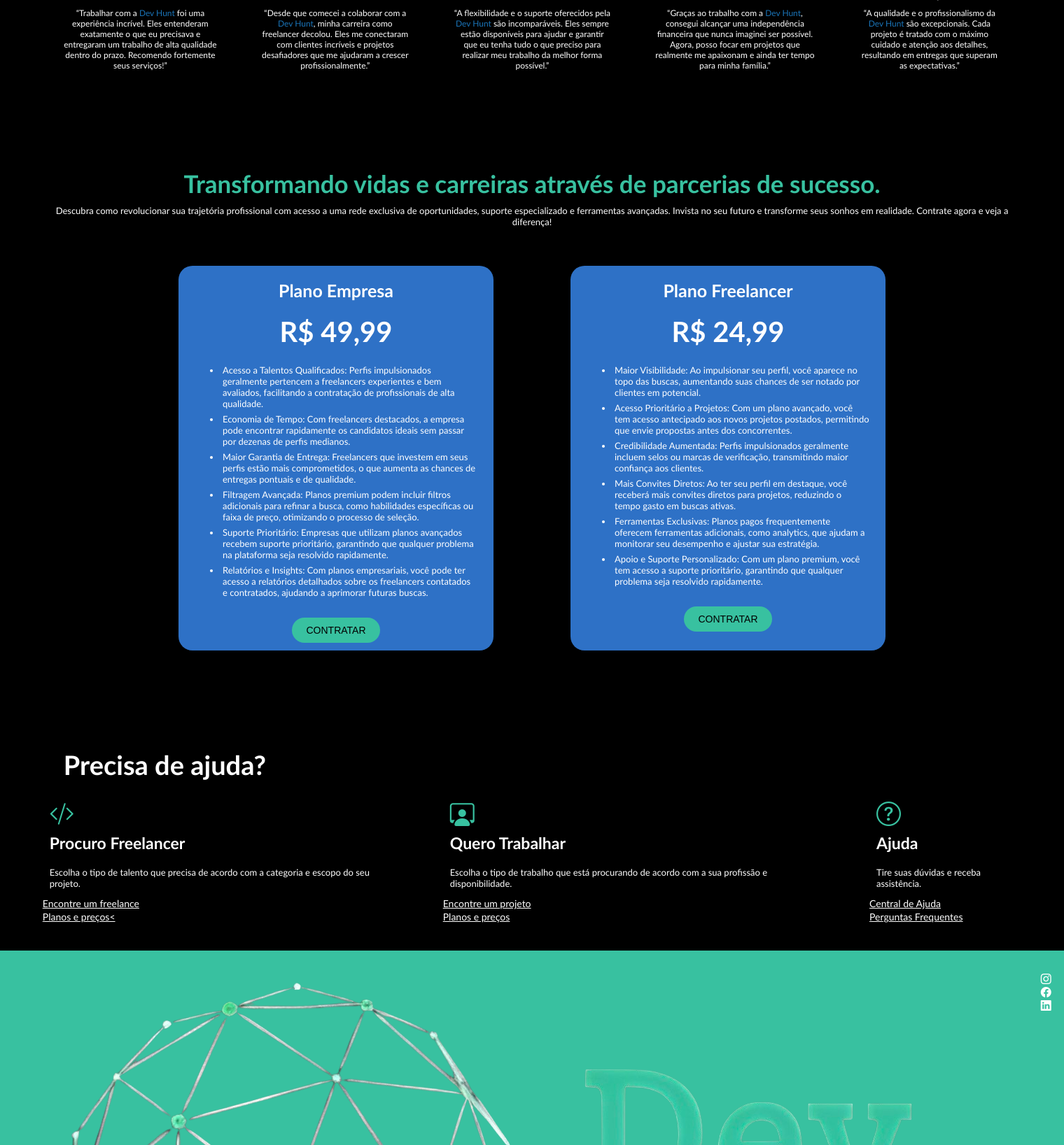
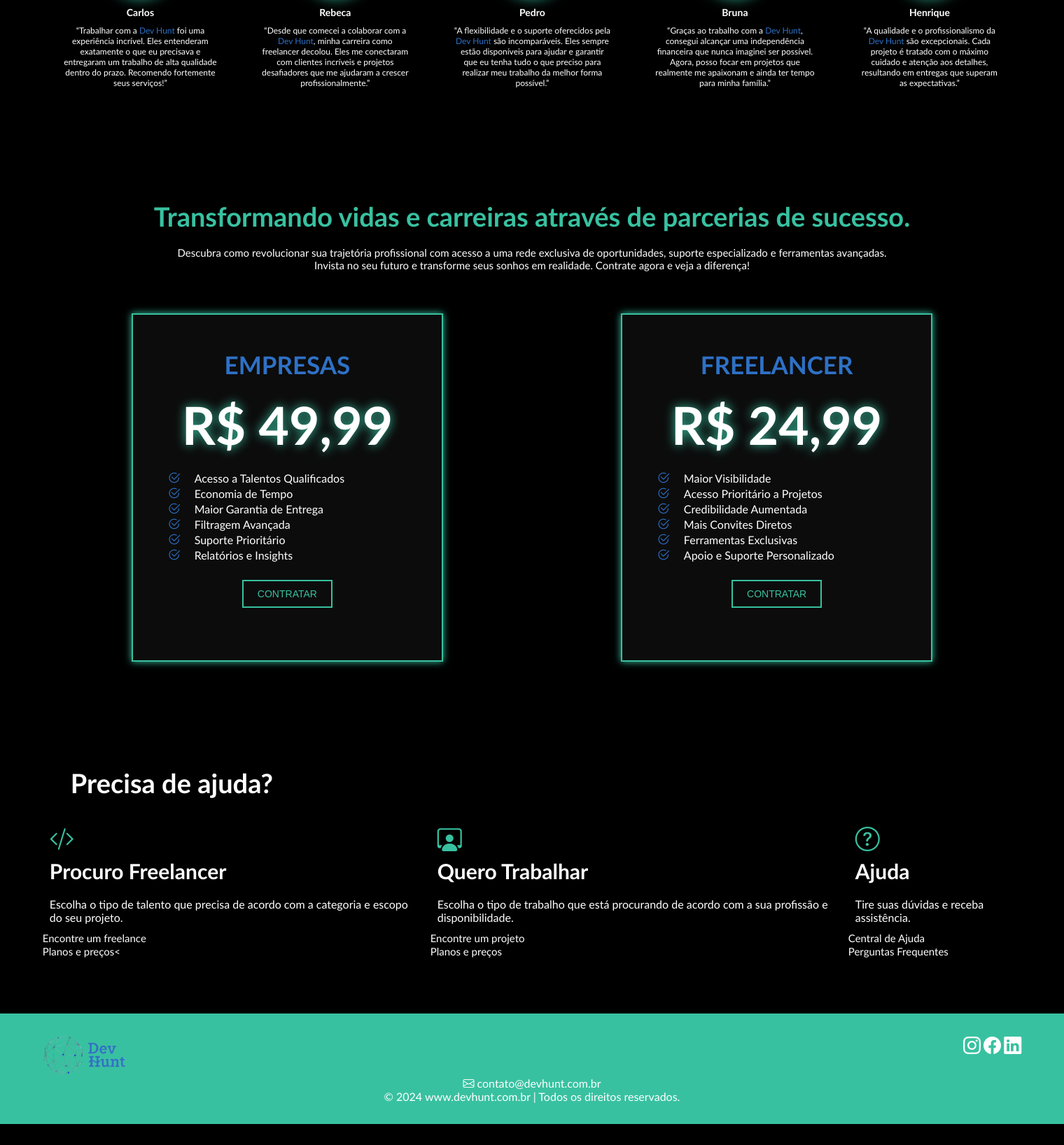
Before and after one commit to Rayanegmoura/Dev-Hunt, a PHP site: page / in a window 1520 px wide. Shown: the part 2403-4040 px from the top of the page at 70% size. After the commit the page ends 4010 px from the top, so only its background shows below. Run offline with PHP 8.4, Linux system fonts and the light colour scheme.

Commit message:
Página Inicial com css pronto

```diff
--- a/css/style.css
+++ b/css/style.css
@@ -23,7 +23,13 @@ body {
 }
 
 span {
-    color: #1a74b8;
+    color: #2e71c6;
+}
+
+/* EFEITO SCROOLREVEAL*/
+
+.efeito-txt-topo, .efeito-titulo, .efeito-box-1, .efeito-box-2, .efeito-box-3, .efeito-box-4, .efeito-serv-1, .efeito-serv-2, .efeito-quem-somos, .efeito-depoimentos-1, .efeito-depoimentos-2, .efeito-depoimentos-3, .efeito-depoimentos-4, .efeito-depoimentos-5, .efeito-planos, .efeito-ajuda{
+    visibility: hidden;
 }
 
 /* ESTILO CABEÇALHO */
@@ -353,116 +382,98 @@ section.planos{
 
 section.planos .flex {
     align-items: center;
-    justify-content: center;
-    gap: 110px;
+    justify-content: space-around;
 }
 
 .planos .p-planos {
-    width: 450px;
-    height: 550px;
+    padding: 50px;
+    transition: .2s;
+    margin-top: 60px;
+    background-color: #5d5d5d21;
+    border: 2px solid #38c1a0;
 }
 
-.planos h2 {
+.planos h1 {
+    padding: 20px;
     color: #38c1a0;
-    font-size: 35px;
+    font-size: 38px;
     text-align: center;
 }
 
 .planos p {
-    font-size: 13px;
+    font-size: 15px;
     text-align: center;
-    margin-top: 10px;
-    margin-bottom: 40px;
 }
 
 .planos h3 {
-    font-size: 25px;
+    font-size: 35px;
     text-align: center;
+    text-transform: uppercase;
+    color: #2e71c6
 }
 
 .planos h4 {
-    font-size: 40px;
+    font-size: 75px;
     padding: 20px;
     text-align: center;
+    text-shadow: 0 0 15px #38c1a0;
 }
 
 .planos ul li {
-    margin-left: 40px;
-    font-size: 13px;
-    padding: 3px;
+    list-style-type: none;
+    font-size: 16px;
 }
 
-.planos .bnt-planos {
+.planos i {
+    font-size: 18px;
+    margin-right: 20px;
+    color: #2e71c6;
+}
+
+.planos .btn-planos {
     display: flex;
     justify-content: center;
     align-items: center;
     padding: 25px;
 }
 
-.planos .bnt-planos button {
+.planos .btn-planos button {
     padding: 10px 20px;
     font-size: 14px;
     text-transform: uppercase;
-    background-color: #38c1a0;
-    border: 0;
-    border-radius: 30px;
+    background: transparent;
+    border: 2px solid #38c1a0;
+    color: #38c1a0;
     cursor: pointer;
-    transition: .2s;
+    transition: all 0.2s ease-in-out;
 }
 
-.bnt-planos button:hover {
-    background-color: #1af5c2;
+.btn-planos button:hover {
+    box-shadow: 0 0 15px #38c1a0, inset 0 0 15px #38c1a0;
+    text-shadow: 0 0 15px #38c1a0;
     transform: scale(1.05);
 }
 
 .planos .p-planos {
-    margin-top: 15px;
-    border-radius: 20px;
-    padding: 20px;
-    transition: .2s;
-    background-color: #2e71c6;
-}
-
-.planos .p-planos:hover {
-    transform: scale(1.05);
-    box-shadow: 0 0 30px #2e71c6;
+    box-shadow: 0 0 10px #38c1a0;
 }
 
 /* ESTILO PRECISO DE AJUDA */
 
 section.ajuda{
     padding: 40px 4%;
+    padding-bottom: 80px;
 }
 
 section.ajuda .flex {
     align-items: center;
-    justify-content: center;
-    gap: 90px;
+    justify-content: space-around;
 }
 
-.ajuda h2 {
-    padding: 30px;
+.ajuda h1 {
+    padding: 40px;
     font-size: 38px;
     color: #fff;
-}
-
-.ajuda h3 {
-    font-size: 23px;
-    padding: 10px;
-}
-
-.ajuda p  {
-    font-size: 13px;
-    padding: 10px;
-}
-
-.ajuda a {
-    font-size: 14px;
-    color: #fff;
-}
-
-.ajuda a:hover {
-    color: #38c1a0;
 }
 
 .ajuda i {
@@ -472,7 +483,27 @@ section.ajuda .flex {
     color: #38c1a0;
 }
 
-.ajuda ul li {
+.ajuda h3 {
+    font-size: 30px;
+    padding: 10px;
+}
+
+.ajuda p  {
+    font-size: 16px;
+    padding: 10px;
+}
+
+.ajuda a {
+    font-size: 15px;
+    color: #fff;
+    text-decoration: none;
+}
+
+.ajuda a:hover {
+    color: #38c1a0;
+}
+
+.ajuda ul li{
     list-style-type: none;
 }
 
@@ -491,13 +522,14 @@ footer .logo-footer {
     float: left;
 }
 
-footer .bnt-redes {
+footer .btn-redes {
     float: right;
 }
 
-footer i {
+.footer-1 i {
     color: #fff;
-    font-size: 15px;
+    font-size: 25px;
+
 }
 
 .footer-2 {
@@ -508,3 +540,9 @@ footer i {
     text-decoration: none;
     color: #fff;
 }
+
+.logo-footer img {
+    width: 120px;
+    height: 60px;
+    float: left;
+}
--- a/index.html
+++ b/index.html
@@ -4,12 +4,15 @@
         <meta charset="UTF-8">
         <meta name="viewport" content="width=device-width, initial-scale=1.0">
         <title>Dev Hunt</title>
-        <link rel="shortcut icon" type="image/jpg" href="./img/icone.png"/>
+        <link rel="shortcut icon" type="image/jpg" href="/img/favicon.ico"/>
 
         <link rel="stylesheet" href="https://cdn.jsdelivr.net/npm/bootstrap-icons@1.11.3/font/bootstrap-icons.min.css">
 
         <link rel="stylesheet" type="text/css" href="/css/style.css">
+
         <script src="/js/pginicial.js" defer></script>
+
+        <script src="https://unpkg.com/scrollreveal"></script>
     </head>
     <body>
         <header class="menu-principal">
@@ -64,21 +67,24 @@
                                 <source src="/img/video.mp4" type="video/mp4">
                             </video>
                         </div><!---video-topo--->
-                        <div class="txt-topo-site">
+                        <div class="txt-topo-site efeito-txt-topo">
                             <h1>
                                 Os melhores freelancer do mercado para realizar o seu projeto!
                             </h1>
                                 <ul>
-                                    <li>Economiza Tempo: Encontre rapidamente o freelancer ideal para suas necessidades.</li>
-                                    <li>Flexibilidade: Trabalhe em projetos que se encaixam no seu horário e estilo de vida.</li>
-                                    <li>Segurança: Transações seguras e suporte dedicado para garantir uma experiência tranquila.</li>
-                                    <li>Variedade de Talentos: Acesse uma ampla gama de habilidades e expertise.</li>
+                                    <li><i class="bi bi-caret-right"></i>Economiza Tempo: Encontre rapidamente o freelancer ideal para suas necessidades.</li>
+                                    <li><i class="bi bi-caret-right"></i>Flexibilidade: Trabalhe em projetos que se encaixam no seu horário e estilo de vida.</li>
+                                    <li><i class="bi bi-caret-right"></i>Segurança: Transações seguras e suporte dedicado para garantir uma experiência tranquila.</li>
+                                    <li><i class="bi bi-caret-right"></i>Variedade de Talentos: Acesse uma ampla gama de habilidades e expertise.</li>
                                 </ul>
-
-                            <div class="bnt-txt">
-                                <a href="#"><button class="bnt-txt-1">Contratar um Freelancer</button></a><!--txt-bnt-->
-                                <a href="#"><button class="bnt-txt-2">Trabalhar como Freelancer</button></a><!--txt-bnt-->
-                            </div><!--bdn-txt-->
+                            <div class="btn-txt">
+                                <div class="btn-txt-1">
+                                    <a href="#"><button>Contratar um Freelancer</button></a><!--txt-btn-->
+                                </div><!--bdn-txt-1-->
+                                <div class="btn-txt-2">
+                                    <a href="#"><button>Trabalhar como Freelancer</button></a><!--txt-btn-->
+                                </div><!--btn-txt-2-->
+                            </div><!--btn-txt-->
                         </div><!--txt-topo-site-->
                     </div><!--flex-->
                 </div><!--interface-->
@@ -86,24 +92,24 @@
 
             <section class="txt-2">
                 <div class="interface">
-                    <h1>Encontre ou seja um <span>Freelancer</span></h1>
+                    <h1 class="efeito-titulo">Encontre ou seja um <span>Freelancer</span></h1>
                     <div class="flex">
-                        <div class="txt-box">
+                        <div class="txt-box efeito-box-1">
                             <h3>Transforme Seu Negócio com Freelancers</h3>
                             <p>Dê um novo impulso ao seu negócio conectando-se com talentos especializados. Nossa plataforma oferece acesso a uma rede de profissionais que podem trazer inovação e crescimento para sua empresa. Ao unir negócios com freelancers de alta qualidade, você pode transformar projetos em sucessos.</p>
                         </div><!--txt-box-->
 
-                        <div class="txt-box">
+                        <div class="txt-box efeito-box-2">
                             <h3>Oportunidades Flexíveis para Freelancers</h3>
                             <p>Encontre a liberdade de construir a carreira dos seus sonhos. Nossa plataforma oferece uma ampla variedade de projetos em diversas áreas, permitindo que você escolha como e onde trabalhar. Histórias de sucesso mostram como freelancers alcançaram novos patamares de realização pessoal e profissional.</p>
                         </div><!--txt-box-->
 
-                        <div class="txt-box">
+                        <div class="txt-box efeito-box-3">
                             <h3>Contrate Talentos de Forma Simples e Segura</h3>
                             <p>Simplifique a contratação de especialistas para seus projetos. Nossa plataforma garante um processo seguro e eficiente, com suporte em todas as etapas. Concentre-se no crescimento do seu negócio enquanto nós cuidamos de conectar você com os profissionais certos.</p>
                         </div><!--txt-box-->
 
-                        <div class="txt-box">
+                        <div class="txt-box efeito-box-4">
                             <h3>Encontre o Freelancer Ideal para Seu Projeto</h3>
                             <p>Nossa plataforma é o ponto de encontro entre empresas e freelancers talentosos. Economize tempo e recursos encontrando o profissional perfeito para suas necessidades. Seja para projetos curtos ou de longo prazo, temos a solução ideal.</p>
                         </div><!--txt-box-->
@@ -115,7 +121,7 @@
             <section class="encontre">
                 <div class="interface">
                     <div class="flex">
-                        <div class="serv-box">
+                        <div class="serv-box efeito-serv-1">
                             <button>
                                 <i class="bi bi-briefcase-fill"></i>
                                 <p>Quero elaborar um projeto</p>
@@ -123,7 +129,7 @@
                             </button>
                         </div><!--serv-box-->
 
-                        <div class="serv-box">
+                        <div class="serv-box efeito-serv-2">
                             <button>
                                 <i class="bi bi-code-square"></i>
                                 <p>Quero fazer parte de um projeto</p>
@@ -138,9 +144,9 @@
                 <div class="interface">
                     <div class="flex">
                         <div class="txt-quem-somos">
-                            <h2>Quem Somos</h2>
+                            <h1 class="efeito-titulo">Quem Somos</h1>
                         </div><!--txt-quem-somos-->
-                        <div class="quem-somos">
+                        <div class="quem-somos efeito-quem-somos">
                             <p>Somos uma plataforma dedicada a conectar empresas a profissionais autônomos qualificados para projetos pontuais ou de longo prazo. Nossa missão é simplificar o processo de contratação, eliminando a burocracia e oferecendo a liberdade de trabalhar com especialistas de diversas áreas. Valorizamos a flexibilidade e acreditamos no poder do trabalho freelancer para transformar a maneira como você trabalha. Junte-se a nós e descubra novas oportunidades de crescimento e inovação!</p>
                         </div><!--quem-somos-->
                     </div><!--flex-->
@@ -151,31 +157,31 @@
                 <div class="interface">
                     <div class="flex">
 
-                        <div class="depoimentos-box">
-                            <img src="https://img.freepik.com/fotos-gratis/homem-com-o-laco-com-os-dedos-entrelacados_1187-2745.jpg?t=st=1725823071~exp=1725826671~hmac=dce5eac38e6e6b81b24dab7157b285c1644d78d8600d546e4cf6aa1894be529e&w=360" alt="foto">
+                        <div class="depoimentos-box efeito-depoimentos-1">
+                            <img src="https://img.freepik.com/fotos-gratis/foto-de-close-up-de-um-cara-maduro-atraente-e-satisfeito-com-barba-e-olhos-azuis-em-uma-camisa-com-gola-desabotoada-sorrindo-satisfeito-na-frente-voltando-para-casa-sendo-saudado-por-um-cachorro-adoravel-sobre-uma-parede-cinza_176420-35890.jpg?uid=R152473397&ga=GA1.1.1007158551.1718317579&semt=ais_hybrid" alt="foto">
                             <h4>Carlos</h4>
                             <p>“Trabalhar com a <span>Dev Hunt</span> foi uma experiência incrível. Eles entenderam exatamente o que eu precisava e entregaram um trabalho de alta qualidade dentro do prazo. Recomendo fortemente seus serviços!”</p>
                         </div><!--depoimentos-box-->
 
-                        <div class="depoimentos-box">
-                            <img src="https://img.freepik.com/fotos-gratis/feche-de-mulher-corporativa-confiante-empresario-profissional-sorrindo-cruzando-os-bracos-no-peito-e-sorrindo-entusiasmado-de-pe-sobre-fundo-branco_1258-85600.jpg?uid=R152473397&ga=GA1.1.1007158551.1718317579&semt=ais_hybrid" alt="foto">
+                        <div class="depoimentos-box efeito-depoimentos-2">
+                            <img src="https://img.freepik.com/fotos-gratis/retrato-de-estudio-de-mulher-bonita-posando-com-tela-branca_1301-6798.jpg?uid=R152473397&ga=GA1.1.1007158551.1718317579" alt="foto">
                             <h4>Rebeca</h4>
                             <p>“Desde que comecei a colaborar com a <span>Dev Hunt</span>, minha carreira como freelancer decolou. Eles me conectaram com clientes incríveis e projetos desafiadores que me ajudaram a crescer profissionalmente.”</p>
                         </div><!--depoimentos-box-->
 
-                        <div class="depoimentos-box">
+                        <div class="depoimentos-box efeito-depoimentos-3">
                             <img src="https://img.freepik.com/fotos-gratis/feche-de-mulher-corporativa-confiante-empresario-profissional-sorrindo-cruzando-os-bracos-no-peito-e-sorrindo-entusiasmado-de-pe-sobre-fundo-branco_1258-85600.jpg?uid=R152473397&ga=GA1.1.1007158551.1718317579&semt=ais_hybrid" alt="foto">
                             <h4>Pedro</h4>
                             <p> “A flexibilidade e o suporte oferecidos pela <span>Dev Hunt</span> são incomparáveis. Eles sempre estão disponíveis para ajudar e garantir que eu tenha tudo o que preciso para realizar meu trabalho da melhor forma possível.”</p>
                         </div><!--depoimentos-box-->
 
-                        <div class="depoimentos-box">
+                        <div class="depoimentos-box efeito-depoimentos-4">
                             <img src="https://img.freepik.com/fotos-gratis/feche-de-mulher-corporativa-confiante-empresario-profissional-sorrindo-cruzando-os-bracos-no-peito-e-sorrindo-entusiasmado-de-pe-sobre-fundo-branco_1258-85600.jpg?uid=R152473397&ga=GA1.1.1007158551.1718317579&semt=ais_hybrid" alt="foto">
                             <h4>Bruna</h4>
                             <p>“Graças ao trabalho com  a <span>Dev Hunt</span>, consegui alcançar uma independência financeira que nunca imaginei ser possível. Agora, posso focar em projetos que realmente me apaixonam e ainda ter tempo para minha família.”</p>
                         </div><!--depoimentos-box-->
 
-                        <div class="depoimentos-box">
+                        <div class="depoimentos-box efeito-depoimentos-5">
                             <img src="https://img.freepik.com/fotos-gratis/feche-de-mulher-corporativa-confiante-empresario-profissional-sorrindo-cruzando-os-bracos-no-peito-e-sorrindo-entusiasmado-de-pe-sobre-fundo-branco_1258-85600.jpg?uid=R152473397&ga=GA1.1.1007158551.1718317579&semt=ais_hybrid" alt="foto">
                             <h4>Henrique</h4>
                             <p>“A qualidade e o profissionalismo da <span>Dev Hunt</span> são excepcionais. Cada projeto é tratado com o máximo cuidado e atenção aos detalhes, resultando em entregas que superam as expectativas.”</p>
@@ -187,39 +193,40 @@
 
             <section class="planos">
                 <div class="interface">
-                    <h2>Transformando vidas e carreiras através de parcerias de sucesso.</h2>
-                    <p>Descubra como revolucionar sua trajetória profissional com acesso a uma rede exclusiva de oportunidades, suporte especializado e ferramentas avançadas. Invista no seu futuro e transforme seus sonhos em realidade. Contrate agora e veja a diferença!</p>
+                    <h1 class="efeito-titulo">Transformando vidas e carreiras através de parcerias de sucesso.</h1>
+                    <p class="efeito-titulo">Descubra como revolucionar sua trajetória profissional com acesso a uma rede exclusiva de oportunidades, suporte especializado e ferramentas avançadas.
+                    <p class="efeito-titulo">Invista no seu futuro e transforme seus sonhos em realidade. Contrate agora e veja a diferença!</p></p>
                     <div class="flex">
-                        <div class="p-planos">
-                            <h3>Plano Empresa</h3>
+                        <div class="p-planos efeito-planos">
+                            <h3>Empresas</h3>
                                 <h4>R$ 49,99</h4>
                                 <ul>
-                                    <li>Acesso a Talentos Qualificados: Perfis impulsionados geralmente pertencem a freelancers experientes e bem avaliados, facilitando a contratação de profissionais de alta qualidade.</li>
-                                    <li>Economia de Tempo: Com freelancers destacados, a empresa pode encontrar rapidamente os candidatos ideais sem passar por dezenas de perfis medianos.</li>
-                                    <li>Maior Garantia de Entrega: Freelancers que investem em seus perfis estão mais comprometidos, o que aumenta as chances de entregas pontuais e de qualidade.</li>
-                                    <li>Filtragem Avançada: Planos premium podem incluir filtros adicionais para refinar a busca, como habilidades específicas ou faixa de preço, otimizando o processo de seleção.</li>
-                                    <li>Suporte Prioritário: Empresas que utilizam planos avançados recebem suporte prioritário, garantindo que qualquer problema na plataforma seja resolvido rapidamente.</li>
-                                    <li>Relatórios e Insights: Com planos empresariais, você pode ter acesso a relatórios detalhados sobre os freelancers contatados e contratados, ajudando a aprimorar futuras buscas.</li>
+                                    <li><i class="bi bi-check2-circle"></i>Acesso a Talentos Qualificados</li>
+                                    <li><i class="bi bi-check2-circle"></i>Economia de Tempo</li>
+                                    <li><i class="bi bi-check2-circle"></i>Maior Garantia de Entrega</li>
+                                    <li><i class="bi bi-check2-circle"></i>Filtragem Avançada</li>
+                                    <li><i class="bi bi-check2-circle"></i>Suporte Prioritário</li>
+                                    <li><i class="bi bi-check2-circle"></i>Relatórios e Insights</li>
                                 </ul>
-                                    <div class="bnt-planos">
+                                    <div class="btn-planos">
                                         <a href="#"><button>Contratar</button></a>
-                                    </div><!--bnt-planos-->
+                                    </div><!--btn-planos-->
                         </div><!--p-empresa-->
 
-                        <div class="p-planos">
-                            <h3>Plano Freelancer</h3>
+                        <div class="p-planos efeito-planos">
+                            <h3>Freelancer</h3>
                                 <h4>R$ 24,99</h4>
                                 <ul>
-                                    <li>Maior Visibilidade: Ao impulsionar seu perfil, você aparece no topo das buscas, aumentando suas chances de ser notado por clientes em potencial.</li>
-                                    <li>Acesso Prioritário a Projetos: Com um plano avançado, você tem acesso antecipado aos novos projetos postados, permitindo que envie propostas antes dos concorrentes.</li>
-                                    <li>Credibilidade Aumentada: Perfis impulsionados geralmente incluem selos ou marcas de verificação, transmitindo maior confiança aos clientes.</li>
-                                    <li>Mais Convites Diretos: Ao ter seu perfil em destaque, você receberá mais convites diretos para projetos, reduzindo o tempo gasto em buscas ativas.</li>
-                                    <li>Ferramentas Exclusivas: Planos pagos frequentemente oferecem ferramentas adicionais, como analytics, que ajudam a monitorar seu desempenho e ajustar sua estratégia.</li>
-                                    <li>Apoio e Suporte Personalizado: Com um plano premium, você tem acesso a suporte prioritário, garantindo que qualquer problema seja resolvido rapidamente.</li>
+                                    <li><i class="bi bi-check2-circle"></i>Maior Visibilidade</li>
+                                    <li><i class="bi bi-check2-circle"></i>Acesso Prioritário a Projetos</li>
+                                    <li><i class="bi bi-check2-circle"></i>Credibilidade Aumentada</li>
+                                    <li><i class="bi bi-check2-circle"></i>Mais Convites Diretos</li>
+                                    <li><i class="bi bi-check2-circle"></i>Ferramentas Exclusivas</li>
+                                    <li><i class="bi bi-check2-circle"></i>Apoio e Suporte Personalizado</li>
                                 </ul>
-                                    <div class="bnt-planos">
+                                    <div class="btn-planos">
                                         <a href="#"><button>Contratar</button></a>
-                                    </div><!--bnt-planos-->
+                                    </div><!--btn-planos-->
                         </div><!--p-freelancer-->
                     </div><!--flex-->
                 </div><!--interface-->
@@ -227,9 +234,9 @@
 
             <section class="ajuda">
                 <div class="interface">
-                    <h2>Precisa de ajuda?</h2>
+                    <h1 class="efeito-titulo">Precisa de ajuda?</h1>
                     <div class="flex">
-                        <div class="p-ajuda">
+                        <div class="p-ajuda efeito-ajuda">
                             <i class="bi bi-code-slash"></i>
                             <h3>Procuro Freelancer</h3>
                             <p>Escolha o tipo de talento que precisa de acordo com a categoria e escopo do seu projeto.</p>
@@ -239,7 +246,7 @@
                             </ul>
                         </div><!--p-ajuda-->
 
-                        <div class="p-ajuda">
+                        <div class="p-ajuda efeito-ajuda">
                             <i class="bi bi-person-workspace"></i>
                             <h3>Quero Trabalhar</h3>
                             <p>Escolha o tipo de trabalho que está procurando de acordo com a sua profissão e disponibilidade.</p>
@@ -249,7 +256,7 @@
                             </ul>
                         </div><!--p-ajuda-->
 
-                        <div class="p-ajuda">
+                        <div class="p-ajuda efeito-ajuda">
                             <i class="bi bi-question-circle"></i>
                             <h3>Ajuda</h3>
                             <p>Tire suas dúvidas e receba assistência.</p>
@@ -269,20 +276,20 @@
                 <div class="footer-1">
                     <div class="flex">
                         <div class="logo-footer">
-                            <img src="/img/logo.png" alt="Dev Hunt"/>
+                            <img src="/img/logo-2.png" alt="Dev Hunt"/>
                         </div><!--logo-footer-->
 
-                        <div class="bnt-redes">
+                        <div class="btn-redes">
                             <a href="#"><i class="bi bi-instagram"></i></a>
                             <a href="#"><i class="bi bi-facebook"></i></a>
                             <a href="#"><i class="bi bi-linkedin"></i></a>
-                        </div><!--bnt-redes-->
+                        </div><!--btn-redes-->
                     </div><!--flex-->
                 </div><!--footer-1-->
 
                 <div class="footer-2">
                     <p><i class="bi bi-envelope"></i><a href="mailto:contato@devhunt.com.br"> contato@devhunt.com.br</a></p>
-                    <p class="desc">© 2024 devhunt.com.br | Todos os direitos reservados.</p>
+                    <p class="desc">© 2024 www.devhunt.com.br | Todos os direitos reservados.</p>
                 </div><!--footer-2-->
             </div><!--interface-->
         </footer><!--rodapé-->
```
Also changed, not shown: other parts of css/style.css (+75 -52 lines), js/pginicial.js (+136 -0 lines), img/favicon.ico (added).
